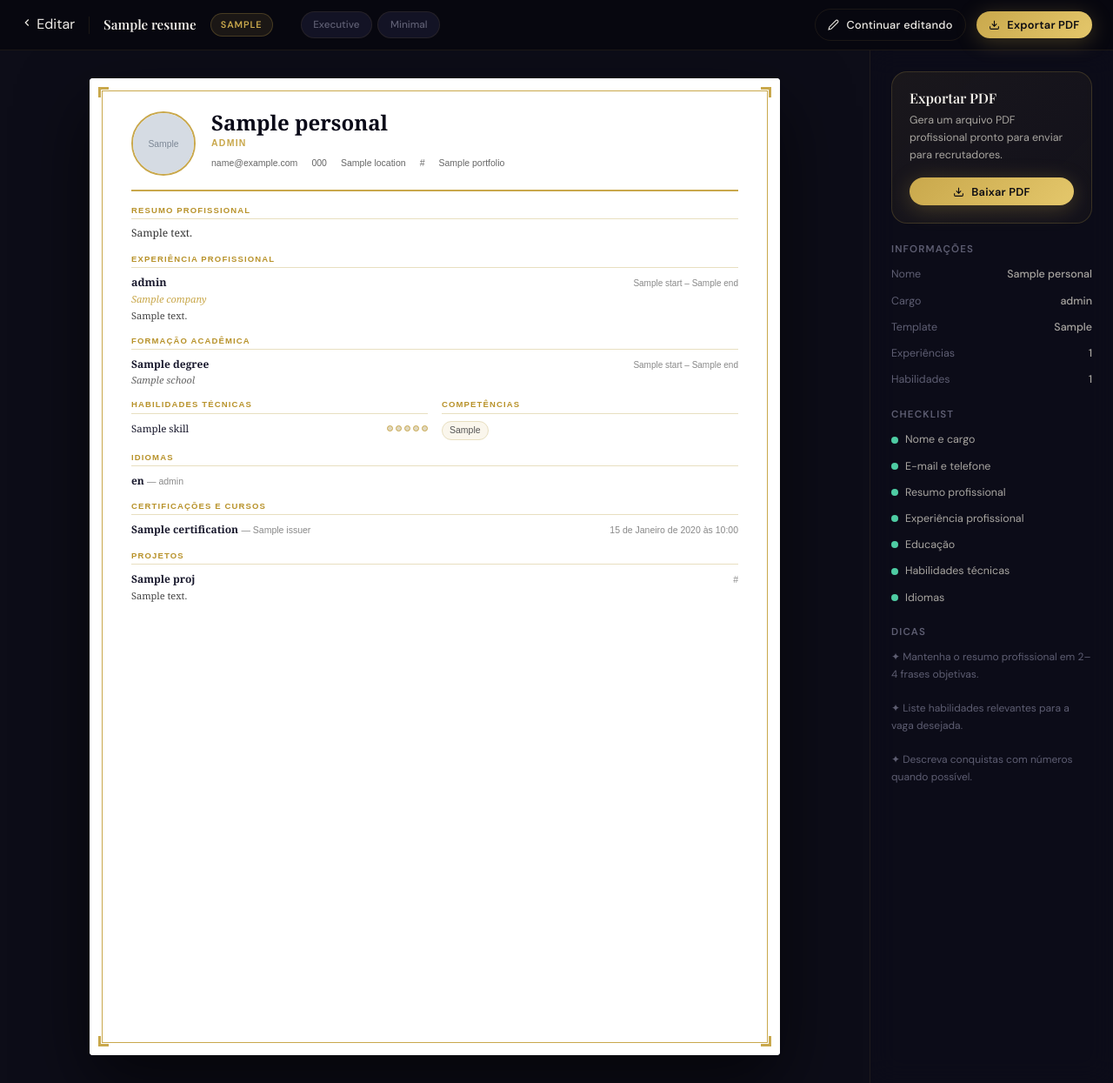
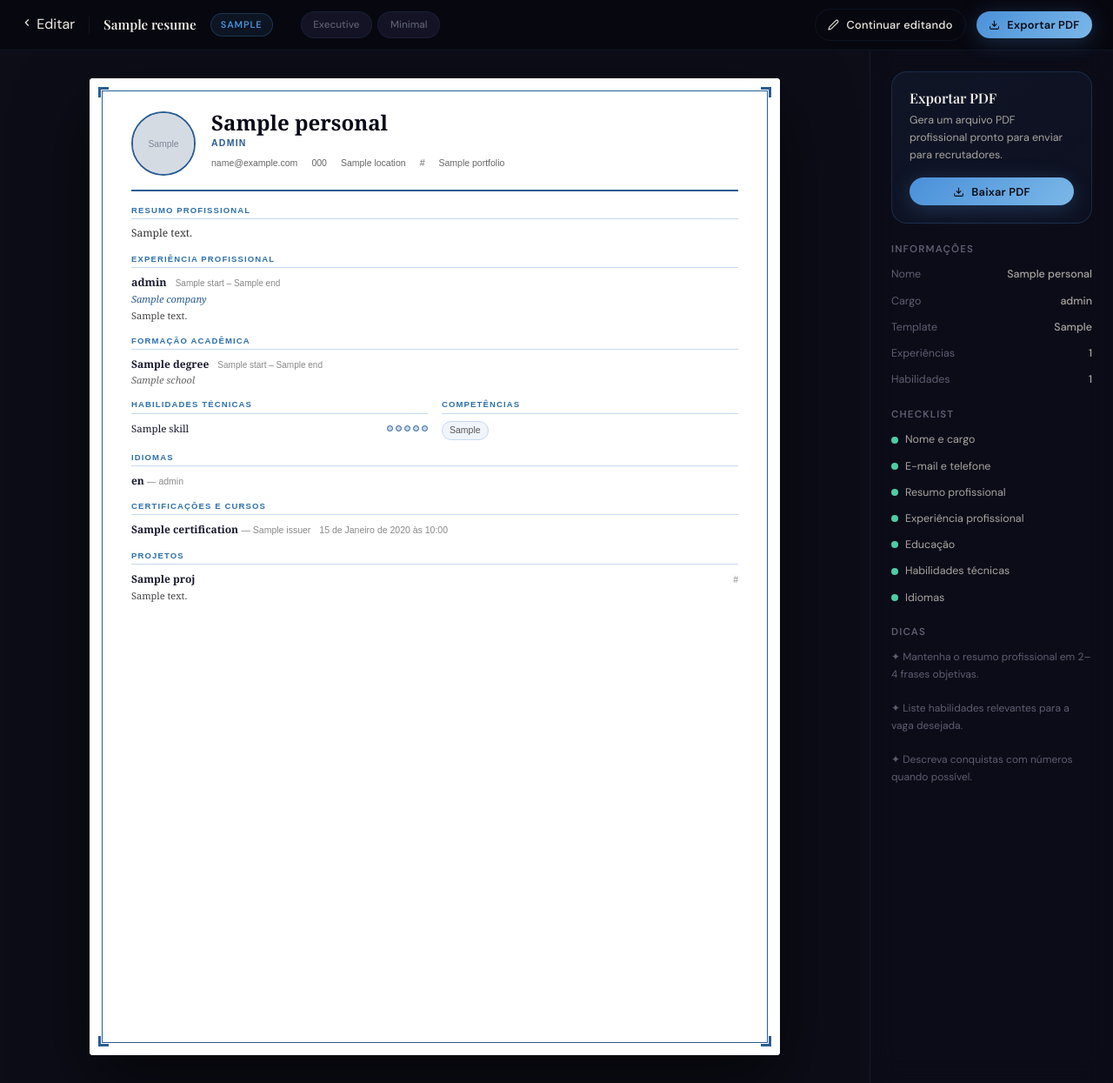
Before and after one commit to yanferodrigues/Gerador-de-curriculo, a Django app: template templates/preview.html in a window 1280 px wide. Shown: the whole page at 87% size. Run offline with Django 5.2, Linux system fonts and the light colour scheme; the template is opened without the code that fills it: most values are stand-ins (such as "Sample title", 1, 10 or a date in 2020); grey boxes marked "Sample" are stand-in pictures; data that the repository does not hold is empty; some web fonts are replaced.

Commit message:
ESCRITÓRIO 22/04/2026 11:20

```diff
--- a/setup/static/css/main.css
+++ b/setup/static/css/main.css
@@ -12,13 +12,13 @@
   --surface:     #131325;
   --surface-2:   #1A1A30;
   --surface-3:   #22223A;
-  --border:      rgba(201,168,76,0.10);
-  --border-h:    rgba(201,168,76,0.28);
+  --border:      rgba(74,144,217,0.10);
+  --border-h:    rgba(74,144,217,0.28);
 
-  --gold:        #C9A84C;
-  --gold-l:      #E4C76B;
-  --gold-d:      #8A6B28;
-  --gold-muted:  rgba(201,168,76,0.10);
+  --gold:        #4A90D9;
+  --gold-l:      #7BB8E8;
+  --gold-d:      #2C6FAB;
+  --gold-muted:  rgba(74,144,217,0.10);
 
   --text:        #F0EDE8;
   --text-2:      #A8A5A0;
@@ -41,7 +41,7 @@
   --sh-sm:   0 2px 8px rgba(0,0,0,.35);
   --sh-md:   0 8px 32px rgba(0,0,0,.45);
   --sh-lg:   0 20px 60px rgba(0,0,0,.55);
-  --sh-gold: 0 0 40px rgba(201,168,76,.10);
+  --sh-gold: 0 0 40px rgba(74,144,217,.10);
 
   --dur: .3s cubic-bezier(.4,0,.2,1);
   --dur-s: .6s cubic-bezier(.4,0,.2,1);
@@ -115,9 +115,9 @@ h1,h2,h3,h4{line-height:1.2}
 .btn-primary{
   background:linear-gradient(135deg,var(--gold),var(--gold-l));
   color:#0A0A12;font-weight:700;
-  box-shadow:0 4px 24px rgba(201,168,76,.28);
+  box-shadow:0 4px 24px rgba(74,144,217,.28);
 }
-.btn-primary:hover{transform:translateY(-2px);box-shadow:0 8px 36px rgba(201,168,76,.42)}
+.btn-primary:hover{transform:translateY(-2px);box-shadow:0 8px 36px rgba(74,144,217,.42)}
 .btn-primary:active{transform:translateY(0)}
 
 .btn-ghost{
@@ -128,7 +128,7 @@ h1,h2,h3,h4{line-height:1.2}
 
 .btn-outline-gold{
   background:transparent;color:var(--gold);
-  border:1px solid rgba(201,168,76,.4);
+  border:1px solid rgba(74,144,217,.4);
 }
 .btn-outline-gold:hover{background:var(--gold-muted);border-color:var(--gold)}
 
@@ -163,7 +163,7 @@ h1,h2,h3,h4{line-height:1.2}
   transition:var(--dur);
 }
 .field-input::placeholder{color:var(--text-3)}
-.field-input:focus{border-color:var(--gold);background:var(--surface-3);box-shadow:0 0 0 3px rgba(201,168,76,.08)}
+.field-input:focus{border-color:var(--gold);background:var(--surface-3);box-shadow:0 0 0 3px rgba(74,144,217,.08)}
 .field-input:focus ~ .field-label,.field-input:not(:placeholder-shown) ~ .field-label{color:var(--gold)}
 .field-input.error{border-color:var(--danger)}
 textarea.field-input{resize:vertical;min-height:110px}
@@ -194,7 +194,7 @@ select.field-input{appearance:none;cursor:pointer}
   font-size:.75rem;font-weight:500;
 }
 .badge-default{background:var(--surface-2);border:1px solid var(--border);color:var(--text-2)}
-.badge-gold{background:rgba(201,168,76,.1);border:1px solid rgba(201,168,76,.25);color:var(--gold-l)}
+.badge-gold{background:rgba(74,144,217,.1);border:1px solid rgba(74,144,217,.25);color:var(--gold-l)}
 .badge-success{background:rgba(78,204,163,.1);border:1px solid rgba(78,204,163,.25);color:var(--success)}
 
 /* === NAVIGATION === */
--- a/templates/login.html
+++ b/templates/login.html
@@ -8,7 +8,7 @@
 
   .auth-bg {
     position: fixed; inset: 0; z-index: 0;
-    background: radial-gradient(ellipse at 30% 40%, rgba(201,168,76,.06) 0%, transparent 55%),
+    background: radial-gradient(ellipse at 30% 40%, rgba(74,144,217,.06) 0%, transparent 55%),
                 radial-gradient(ellipse at 70% 70%, rgba(91,156,246,.04) 0%, transparent 50%),
                 var(--bg);
   }
@@ -39,7 +39,7 @@
     bottom: -80px; right: -80px;
     width: 280px; height: 280px;
     border-radius: 50%;
-    background: radial-gradient(circle, rgba(201,168,76,.08) 0%, transparent 70%);
+    background: radial-gradient(circle, rgba(74,144,217,.08) 0%, transparent 70%);
   }
   .auth-side-quote {
     font-family: var(--font-d);
--- a/templates/partials/resume_executive.html
+++ b/templates/partials/resume_executive.html
@@ -1,23 +1,23 @@
 {% with d=resume.data p=resume.data.personal %}
 <div style="font-family:Georgia,'Times New Roman',serif;color:#1a1a2e;background:#fff;width:794px;height:1123px;overflow:hidden;font-size:12.5px;line-height:1.5;box-sizing:border-box;position:relative;padding:38px 48px;">
 
-  <!-- Decorative gold border frame -->
-  <div style="position:absolute;inset:14px;border:1.5px solid #C9A84C;pointer-events:none;"></div>
+  <!-- Decorative blue border frame -->
+  <div style="position:absolute;inset:14px;border:1.5px solid #2b5d93;pointer-events:none;"></div>
   <!-- Corner accents -->
-  <div style="position:absolute;top:10px;left:10px;width:12px;height:12px;border-top:3px solid #C9A84C;border-left:3px solid #C9A84C;pointer-events:none;"></div>
-  <div style="position:absolute;top:10px;right:10px;width:12px;height:12px;border-top:3px solid #C9A84C;border-right:3px solid #C9A84C;pointer-events:none;"></div>
-  <div style="position:absolute;bottom:10px;left:10px;width:12px;height:12px;border-bottom:3px solid #C9A84C;border-left:3px solid #C9A84C;pointer-events:none;"></div>
-  <div style="position:absolute;bottom:10px;right:10px;width:12px;height:12px;border-bottom:3px solid #C9A84C;border-right:3px solid #C9A84C;pointer-events:none;"></div>
+  <div style="position:absolute;top:10px;left:10px;width:12px;height:12px;border-top:3px solid #2b5d93;border-left:3px solid #2b5d93;pointer-events:none;"></div>
+  <div style="position:absolute;top:10px;right:10px;width:12px;height:12px;border-top:3px solid #2b5d93;border-right:3px solid #2b5d93;pointer-events:none;"></div>
+  <div style="position:absolute;bottom:10px;left:10px;width:12px;height:12px;border-bottom:3px solid #2b5d93;border-left:3px solid #2b5d93;pointer-events:none;"></div>
+  <div style="position:absolute;bottom:10px;right:10px;width:12px;height:12px;border-bottom:3px solid #2b5d93;border-right:3px solid #2b5d93;pointer-events:none;"></div>
 
   <!-- HEADER -->
-  <div style="display:flex;gap:18px;align-items:flex-start;padding-bottom:16px;margin-bottom:16px;border-bottom:2px solid #C9A84C;">
+  <div style="display:flex;gap:18px;align-items:flex-start;padding-bottom:16px;margin-bottom:16px;border-bottom:2px solid #2b5d93;">
     {% if p.photo %}
-    <img src="{{ p.photo }}" style="width:74px;height:74px;border-radius:50%;object-fit:cover;flex-shrink:0;border:2.5px solid #C9A84C;">
+    <img src="{{ p.photo }}" style="width:74px;height:74px;border-radius:50%;object-fit:cover;flex-shrink:0;border:2.5px solid #2b5d93;">
     {% endif %}
     <div style="flex:1">
       <h1 style="margin:0 0 3px;font-size:24px;font-weight:700;color:#0a0a18;line-height:1.1">{{ p.name|default:"Seu Nome" }}</h1>
       {% if p.role %}
-      <div style="margin:0 0 7px;font-size:10.5px;font-weight:700;color:#C9A84C;text-transform:uppercase;letter-spacing:.12em;font-family:Arial,sans-serif">{{ p.role }}</div>
+      <div style="margin:0 0 7px;font-size:10.5px;font-weight:700;color:#2b5d93;text-transform:uppercase;letter-spacing:.12em;font-family:Arial,sans-serif">{{ p.role }}</div>
       {% endif %}
       <div style="font-family:Arial,sans-serif;font-size:10.5px;color:#666;display:flex;flex-wrap:wrap;gap:6px 16px">
         {% if p.email %}<span>{{ p.email }}</span>{% endif %}
@@ -32,7 +32,7 @@
   <!-- SUMMARY -->
   {% if d.summary %}
   <div style="margin-bottom:14px">
-    <h2 style="font-size:9.5px;font-weight:700;text-transform:uppercase;letter-spacing:.12em;color:#b8922a;margin:0 0 6px;font-family:Arial,sans-serif;border-bottom:1px solid #e8dfc0;padding-bottom:4px">Resumo Profissional</h2>
+    <h2 style="font-size:9.5px;font-weight:700;text-transform:uppercase;letter-spacing:.12em;color:#2C6FAB;margin:0 0 6px;font-family:Arial,sans-serif;border-bottom:1px solid #c5d8f0;padding-bottom:4px">Resumo Profissional</h2>
     <p style="margin:0;color:#333;line-height:1.6;font-size:12px">{{ d.summary }}</p>
   </div>
   {% endif %}
@@ -40,16 +40,16 @@
   <!-- EXPERIENCE -->
   {% if d.experience %}
   <div style="margin-bottom:14px">
-    <h2 style="font-size:9.5px;font-weight:700;text-transform:uppercase;letter-spacing:.12em;color:#b8922a;margin:0 0 8px;font-family:Arial,sans-serif;border-bottom:1px solid #e8dfc0;padding-bottom:4px">Experiência Profissional</h2>
+    <h2 style="font-size:9.5px;font-weight:700;text-transform:uppercase;letter-spacing:.12em;color:#2C6FAB;margin:0 0 8px;font-family:Arial,sans-serif;border-bottom:1px solid #c5d8f0;padding-bottom:4px">Experiência Profissional</h2>
     {% for exp in d.experience %}
     <div style="margin-bottom:10px">
-      <div style="display:flex;justify-content:space-between;align-items:baseline;margin-bottom:1px">
+      <div style="display:flex;gap:10px;align-items:baseline;margin-bottom:1px">
         <strong style="font-size:12.5px">{{ exp.role }}</strong>
         <span style="font-size:10px;color:#888;font-family:Arial,sans-serif;white-space:nowrap">
           {{ exp.start }}{% if exp.start %} – {% endif %}{% if exp.current %}Atual{% else %}{{ exp.end }}{% endif %}
         </span>
       </div>
-      <div style="font-size:11px;color:#C9A84C;font-style:italic;margin-bottom:3px">{{ exp.company }}</div>
+      <div style="font-size:11px;color:#2b5d93;font-style:italic;margin-bottom:3px">{{ exp.company }}</div>
       {% if exp.desc %}<p style="margin:0;font-size:11px;color:#444;line-height:1.5">{{ exp.desc|linebreaksbr }}</p>{% endif %}
     </div>
     {% endfor %}
@@ -59,9 +59,9 @@
   <!-- EDUCATION -->
   {% if d.education %}
   <div style="margin-bottom:14px">
-    <h2 style="font-size:9.5px;font-weight:700;text-transform:uppercase;letter-spacing:.12em;color:#b8922a;margin:0 0 8px;font-family:Arial,sans-serif;border-bottom:1px solid #e8dfc0;padding-bottom:4px">Formação Acadêmica</h2>
+    <h2 style="font-size:9.5px;font-weight:700;text-transform:uppercase;letter-spacing:.12em;color:#2C6FAB;margin:0 0 8px;font-family:Arial,sans-serif;border-bottom:1px solid #c5d8f0;padding-bottom:4px">Formação Acadêmica</h2>
     {% for edu in d.education %}
-    <div style="display:flex;justify-content:space-between;align-items:baseline;margin-bottom:6px">
+    <div style="display:flex;gap:10px;align-items:baseline;margin-bottom:6px">
       <div>
         <strong style="font-size:12px">{{ edu.degree }}</strong>
         <div style="font-size:11px;color:#666;font-style:italic">{{ edu.school }}</div>
@@ -77,12 +77,12 @@
   <div style="display:grid;grid-template-columns:{% if d.skills and d.soft_skills %}1fr 1fr{% else %}1fr{% endif %};gap:16px;margin-bottom:14px">
     {% if d.skills %}
     <div>
-      <h2 style="font-size:9.5px;font-weight:700;text-transform:uppercase;letter-spacing:.12em;color:#b8922a;margin:0 0 8px;font-family:Arial,sans-serif;border-bottom:1px solid #e8dfc0;padding-bottom:4px">Habilidades Técnicas</h2>
+      <h2 style="font-size:9.5px;font-weight:700;text-transform:uppercase;letter-spacing:.12em;color:#2C6FAB;margin:0 0 8px;font-family:Arial,sans-serif;border-bottom:1px solid #c5d8f0;padding-bottom:4px">Habilidades Técnicas</h2>
       {% for sk in d.skills %}
       <div style="display:flex;justify-content:space-between;align-items:center;font-size:11.5px;margin-bottom:4px">
         <span>{{ sk.name }}</span>
         <div style="display:flex;gap:3px">
-          {% for n in "12345" %}<div style="width:7px;height:7px;border-radius:50%;{% if forloop.counter <= sk.level %}background:#C9A84C;{% else %}background:#e0d8c0;{% endif %}border:1px solid #C9A84C;-webkit-print-color-adjust:exact;print-color-adjust:exact"></div>{% endfor %}
+          {% for n in "12345" %}<div style="width:7px;height:7px;border-radius:50%;{% if forloop.counter <= sk.level %}background:#2b5d93;{% else %}background:#c5d8f0;{% endif %}border:1px solid #2b5d93;-webkit-print-color-adjust:exact;print-color-adjust:exact"></div>{% endfor %}
         </div>
       </div>
       {% endfor %}
@@ -90,10 +90,10 @@
     {% endif %}
     {% if d.soft_skills %}
     <div>
-      <h2 style="font-size:9.5px;font-weight:700;text-transform:uppercase;letter-spacing:.12em;color:#b8922a;margin:0 0 8px;font-family:Arial,sans-serif;border-bottom:1px solid #e8dfc0;padding-bottom:4px">Competências</h2>
+      <h2 style="font-size:9.5px;font-weight:700;text-transform:uppercase;letter-spacing:.12em;color:#2C6FAB;margin:0 0 8px;font-family:Arial,sans-serif;border-bottom:1px solid #c5d8f0;padding-bottom:4px">Competências</h2>
       <div style="display:flex;flex-wrap:wrap;gap:5px">
         {% for s in d.soft_skills %}
-        <span style="padding:2px 8px;background:#faf6ec;border:1px solid #e8dfc0;border-radius:20px;font-size:10.5px;color:#555;font-family:Arial,sans-serif">{{ s }}</span>
+        <span style="padding:2px 8px;background:#f0f5fc;border:1px solid #c5d8f0;border-radius:20px;font-size:10.5px;color:#555;font-family:Arial,sans-serif">{{ s }}</span>
         {% endfor %}
       </div>
     </div>
@@ -104,7 +104,7 @@
   <!-- LANGUAGES -->
   {% if d.languages %}
   <div style="margin-bottom:14px">
-    <h2 style="font-size:9.5px;font-weight:700;text-transform:uppercase;letter-spacing:.12em;color:#b8922a;margin:0 0 8px;font-family:Arial,sans-serif;border-bottom:1px solid #e8dfc0;padding-bottom:4px">Idiomas</h2>
+    <h2 style="font-size:9.5px;font-weight:700;text-transform:uppercase;letter-spacing:.12em;color:#2C6FAB;margin:0 0 8px;font-family:Arial,sans-serif;border-bottom:1px solid #c5d8f0;padding-bottom:4px">Idiomas</h2>
     <div style="display:flex;flex-wrap:wrap;gap:18px">
       {% for l in d.languages %}
       <span style="font-size:12px"><strong>{{ l.lang }}</strong>{% if l.level %} <span style="color:#888;font-size:10.5px;font-family:Arial,sans-serif">— {{ l.level }}</span>{% endif %}</span>
@@ -116,9 +116,9 @@
   <!-- CERTIFICATIONS -->
   {% if d.certifications %}
   <div style="margin-bottom:14px">
-    <h2 style="font-size:9.5px;font-weight:700;text-transform:uppercase;letter-spacing:.12em;color:#b8922a;margin:0 0 8px;font-family:Arial,sans-serif;border-bottom:1px solid #e8dfc0;padding-bottom:4px">Certificações e Cursos</h2>
+    <h2 style="font-size:9.5px;font-weight:700;text-transform:uppercase;letter-spacing:.12em;color:#2C6FAB;margin:0 0 8px;font-family:Arial,sans-serif;border-bottom:1px solid #c5d8f0;padding-bottom:4px">Certificações e Cursos</h2>
     {% for c in d.certifications %}
-    <div style="display:flex;justify-content:space-between;align-items:baseline;margin-bottom:5px">
+    <div style="display:flex;gap:10px;align-items:baseline;margin-bottom:5px">
       <div>
         <strong style="font-size:12px">{{ c.name }}</strong>
         {% if c.issuer %}<span style="font-size:10.5px;color:#888;font-family:Arial,sans-serif"> — {{ c.issuer }}</span>{% endif %}
@@ -132,7 +132,7 @@
   <!-- PROJECTS -->
   {% if d.projects %}
   <div style="margin-bottom:14px">
-    <h2 style="font-size:9.5px;font-weight:700;text-transform:uppercase;letter-spacing:.12em;color:#b8922a;margin:0 0 8px;font-family:Arial,sans-serif;border-bottom:1px solid #e8dfc0;padding-bottom:4px">Projetos</h2>
+    <h2 style="font-size:9.5px;font-weight:700;text-transform:uppercase;letter-spacing:.12em;color:#2C6FAB;margin:0 0 8px;font-family:Arial,sans-serif;border-bottom:1px solid #c5d8f0;padding-bottom:4px">Projetos</h2>
     {% for proj in d.projects %}
     <div style="margin-bottom:7px">
       <div style="display:flex;justify-content:space-between;align-items:baseline">
--- a/templates/preview.html
+++ b/templates/preview.html
@@ -26,7 +26,7 @@
   .tpl-pill {
     font-size:.68rem; font-weight:600; letter-spacing:.08em; text-transform:uppercase;
     padding:.25rem .7rem; border-radius:var(--r-f);
-    background:var(--gold-muted); border:1px solid rgba(201,168,76,.25); color:var(--gold);
+    background:var(--gold-muted); border:1px solid rgba(74,144,217,.25); color:var(--gold);
   }
 
   /* TEMPLATE SWITCHER */
@@ -36,7 +36,7 @@
     background:var(--surface); border:1px solid var(--border); color:var(--text-3);
     cursor:pointer; transition:var(--dur);
   }
-  .tpl-btn.active { background:var(--gold-muted); border-color:rgba(201,168,76,.3); color:var(--gold) }
+  .tpl-btn.active { background:var(--gold-muted); border-color:rgba(74,144,217,.3); color:var(--gold) }
 
   /* MAIN */
   .preview-main { flex:1; display:flex; gap:0; overflow:hidden }
@@ -65,8 +65,8 @@
 
   /* EXPORT CARD */
   .export-card {
-    background:linear-gradient(135deg,rgba(201,168,76,.08) 0%,rgba(201,168,76,.04) 100%);
-    border:1px solid rgba(201,168,76,.2); border-radius:var(--r-lg); padding:1.25rem;
+    background:linear-gradient(135deg,rgba(74,144,217,.08) 0%,rgba(74,144,217,.04) 100%);
+    border:1px solid rgba(74,144,217,.2); border-radius:var(--r-lg); padding:1.25rem;
   }
   .export-card h4 { font-family:var(--font-d); font-size:1rem; font-weight:600; margin-bottom:.4rem }
   .export-card p  { font-size:.78rem; color:var(--text-2); line-height:1.6; margin-bottom:1rem }
--- a/templates/register.html
+++ b/templates/register.html
@@ -7,7 +7,7 @@
   body { display:flex; align-items:center; justify-content:center; min-height:100vh; padding:2rem }
   .auth-bg {
     position:fixed; inset:0; z-index:0;
-    background: radial-gradient(ellipse at 70% 30%, rgba(201,168,76,.05) 0%, transparent 55%),
+    background: radial-gradient(ellipse at 70% 30%, rgba(74,144,217,.05) 0%, transparent 55%),
                 radial-gradient(ellipse at 20% 80%, rgba(78,204,163,.03) 0%, transparent 50%), var(--bg);
   }
   .auth-wrap {
@@ -31,11 +31,11 @@
     content:'';
     position:absolute; top:-60px; left:-60px;
     width:240px; height:240px; border-radius:50%;
-    background:radial-gradient(circle, rgba(201,168,76,.06) 0%, transparent 70%);
+    background:radial-gradient(circle, rgba(74,144,217,.06) 0%, transparent 70%);
   }
   .perks { display:flex; flex-direction:column; gap:.85rem; margin-top:2rem }
   .perk  { display:flex; align-items:center; gap:.75rem; font-size:.83rem; color:var(--text-2) }
-  .perk-dot { width:20px; height:20px; border-radius:50%; background:var(--gold-muted); border:1px solid rgba(201,168,76,.3); display:flex; align-items:center; justify-content:center; flex-shrink:0; font-size:.65rem; color:var(--gold) }
+  .perk-dot { width:20px; height:20px; border-radius:50%; background:var(--gold-muted); border:1px solid rgba(74,144,217,.3); display:flex; align-items:center; justify-content:center; flex-shrink:0; font-size:.65rem; color:var(--gold) }
   .auth-form-area { flex:1; padding:3rem 2.5rem; overflow-y:auto }
   .auth-logo { font-family:var(--font-d); font-size:1.4rem; font-weight:700; display:flex; align-items:center; gap:.5rem; margin-bottom:2.5rem }
   .auth-logo span { color:var(--gold) }
```
Also changed, not shown: templates/builder.html (+11 -11 lines), templates/dashboard.html (+18 -8 lines), templates/index.html (+66 -9 lines), 1 other file.
